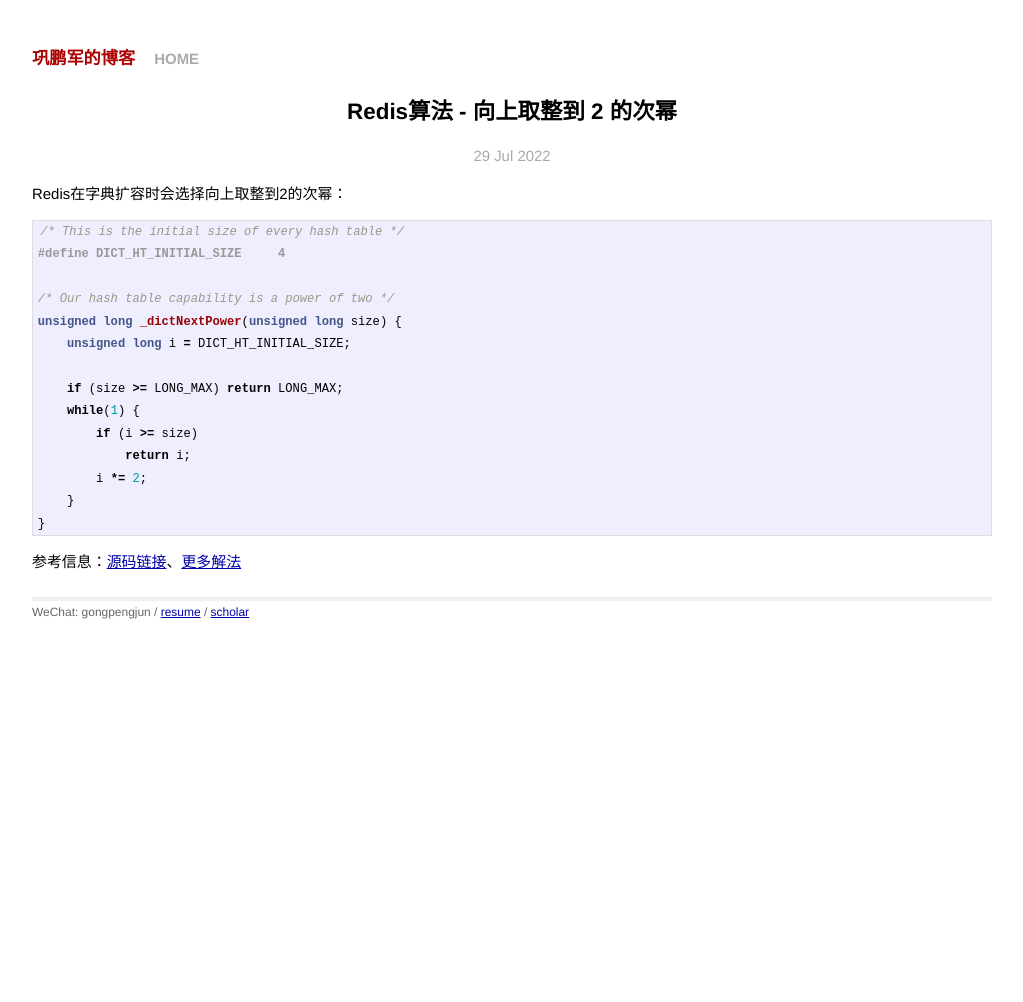
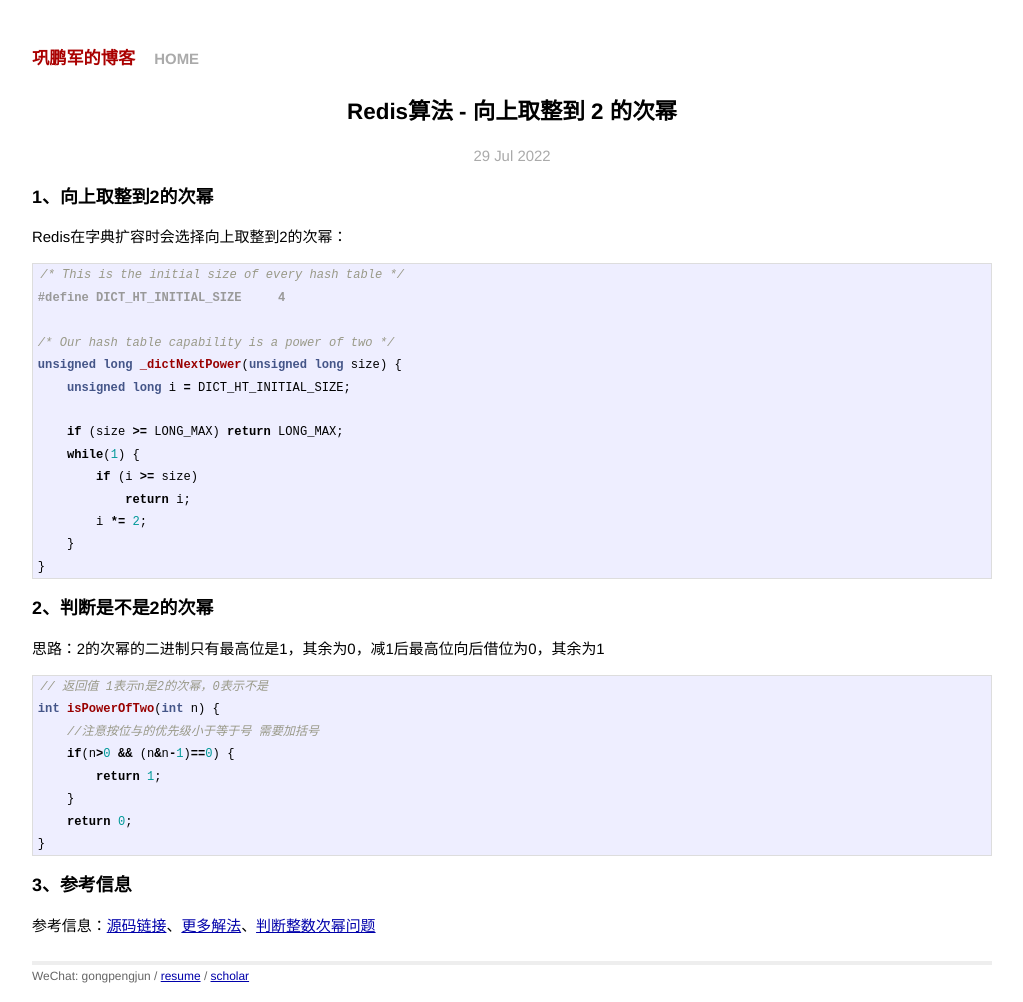
Before and after one commit to gongpengjun/gongpengjun.github.io, a Jekyll site: the page built from _posts/2022-07-29-redis-next-power.markdown, in a window 1280 px wide. Shown: the whole page, without its empty margins (128-1151 px from the left). Built offline with Jekyll 4.4.1, drawn with Linux system fonts in a browser that asks for light colours; before the commit the page ends 915 px from its top, so only the background shows below that.

Commit message:
计算2的幂 和 判断2的幂

````diff
--- a/_posts/2022-07-29-redis-next-power.markdown
+++ b/_posts/2022-07-29-redis-next-power.markdown
@@ -4,6 +4,8 @@ title: Redis算法 - 向上取整到 2 的次幂
 date:   2022-07-29 09:00:00
 categories: Storage Redis
 ---
+
+### 1、向上取整到2的次幂
 
 Redis在字典扩容时会选择向上取整到2的次幂：
 
@@ -24,4 +26,23 @@ unsigned long _dictNextPower(unsigned long size) {
 }
 ```
 
-参考信息：[源码链接](https://github.com/redis/redis/blob/unstable/deps/hiredis/dict.c#L310)、[更多解法](https://www.techiedelight.com/zh/round-next-highest-power-2/)
+### 2、判断是不是2的次幂
+
+思路：2的次幂的二进制只有最高位是1，其余为0，减1后最高位向后借位为0，其余为1
+
+```c
+// 返回值 1表示n是2的次幂，0表示不是
+int isPowerOfTwo(int n) {
+    //注意按位与的优先级小于等于号 需要加括号
+    if(n>0 && (n&n-1)==0) {
+        return 1;
+    }
+    return 0;
+}
+```
+
+
+
+### 3、参考信息
+
+参考信息：[源码链接](https://github.com/redis/redis/blob/unstable/deps/hiredis/dict.c#L310)、[更多解法](https://www.techiedelight.com/zh/round-next-highest-power-2/)、[判断整数次幂问题](https://zhuanlan.zhihu.com/p/419952714)
````
